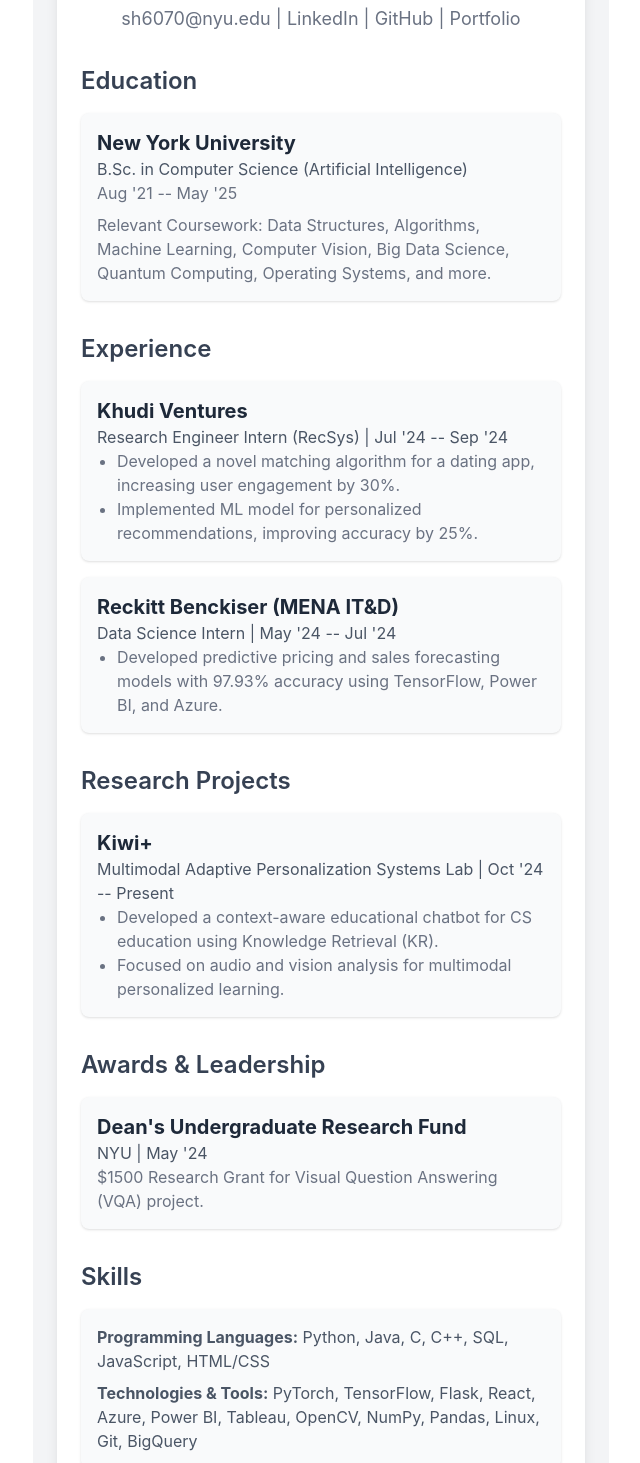
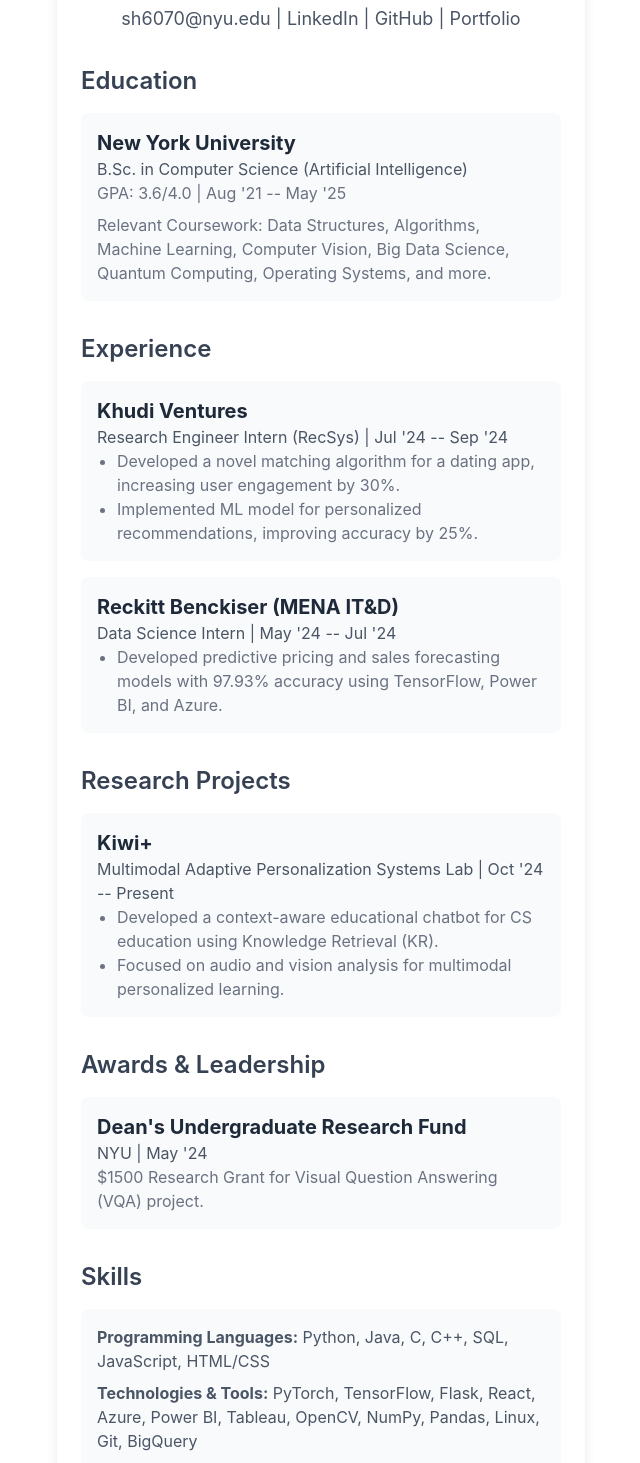
Before and after one commit to s-haider10/portfolio-blog, a Next.js app: page /experience in a window 1280 px wide. Shown: the part 227-1690 px from the top of the page, without its empty margins (319-959 px from the left). Built offline with nearby package versions, Linux system fonts and the light colour scheme.

Commit message:
Update page.tsx

```diff
--- a/app/experience/page.tsx
+++ b/app/experience/page.tsx
@@ -2,48 +2,41 @@
 
 export default function Page() {
   return (
-    <section>
-      <div className="bg-gray-100 min-h-screen p-6">
-        <div className="max-w-4xl mx-auto bg-white shadow-lg rounded-lg p-6 transition-transform duration-300 hover:scale-105">
+    <section className="min-h-screen p-6">
+      <div className="max-w-4xl mx-auto bg-white dark:bg-gray-800 shadow-lg rounded-lg p-6 transition duration-300 ease-in-out">
         <div className="text-center mb-8">
-            <h1 className="text-4xl font-bold text-gray-800 hover:text-blue-600 transition-colors duration-300">
+          <h1 className="text-4xl font-bold text-gray-800 dark:text-gray-200">
             Syed Ali Haider
           </h1>
-            <div className="text-gray-500 text-lg mt-2">
-              <a
-                href="mailto:sh6070@nyu.edu"
-                className="hover:underline hover:text-blue-600 transition-colors duration-300"
-              >
+          <div className="text-gray-600 dark:text-gray-400 text-lg mt-2">
+            <a href="mailto:sh6070@nyu.edu" className="hover:underline">
               sh6070@nyu.edu
             </a>{" "}
-              |
+            |{" "}
             <a
               href="https://linkedin.com/in/haider-tech"
               target="_blank"
               rel="noreferrer"
-                className="hover:underline hover:text-blue-600 transition-colors duration-300"
+              className="hover:underline"
             >
-                {" "}
               LinkedIn
             </a>{" "}
-              |
+            |{" "}
             <a
               href="https://github.com/s-haider10"
               target="_blank"
               rel="noreferrer"
-                className="hover:underline hover:text-blue-600 transition-colors duration-300"
+              className="hover:underline"
             >
-                {" "}
               GitHub
             </a>{" "}
-              |
+            |{" "}
             <a
               href="https://s-haider10.github.io/#"
               target="_blank"
               rel="noreferrer"
-                className="hover:underline hover:text-blue-600 transition-colors duration-300"
+              className="hover:underline"
             >
-                {" "}
               Portfolio
             </a>
           </div>
@@ -51,18 +44,20 @@
 
         {/* Education Section */}
         <section className="mb-8">
-            <h2 className="text-2xl font-semibold text-gray-700 mb-4 hover:text-blue-600 transition-colors duration-300">
+          <h2 className="text-2xl font-semibold text-gray-700 dark:text-gray-300 mb-4">
             Education
           </h2>
-            <div className="bg-gray-50 p-4 rounded-lg shadow-sm">
-              <h3 className="text-xl font-bold text-gray-800">
+          <div className="bg-gray-50 dark:bg-gray-700 p-4 rounded-lg transition duration-300">
+            <h3 className="text-xl font-bold text-gray-800 dark:text-gray-200">
               New York University
             </h3>
-              <p className="text-gray-600">
+            <p className="text-gray-600 dark:text-gray-400">
               B.Sc. in Computer Science (Artificial Intelligence)
             </p>
-              <p className="text-gray-500">Aug '21 -- May '25</p>
-              <p className="text-gray-500 mt-2">
+            <p className="text-gray-500 dark:text-gray-500">
+              GPA: 3.6/4.0 | Aug '21 -- May '25
+            </p>
+            <p className="text-gray-500 dark:text-gray-400 mt-2">
               Relevant Coursework: Data Structures, Algorithms, Machine
               Learning, Computer Vision, Big Data Science, Quantum Computing,
               Operating Systems, and more.
@@ -72,18 +67,18 @@
 
         {/* Experience Section */}
         <section className="mb-8">
-            <h2 className="text-2xl font-semibold text-gray-700 mb-4 hover:text-blue-600 transition-colors duration-300">
+          <h2 className="text-2xl font-semibold text-gray-700 dark:text-gray-300 mb-4">
             Experience
           </h2>
           <div className="space-y-4">
-              <div className="bg-gray-50 p-4 rounded-lg shadow-sm">
-                <h3 className="text-xl font-bold text-gray-800">
+            <div className="bg-gray-50 dark:bg-gray-700 p-4 rounded-lg transition duration-300">
+              <h3 className="text-xl font-bold text-gray-800 dark:text-gray-200">
                 Khudi Ventures
               </h3>
-                <p className="text-gray-600">
+              <p className="text-gray-600 dark:text-gray-400">
                 Research Engineer Intern (RecSys) | Jul '24 -- Sep '24
               </p>
-                <ul className="list-disc pl-5 text-gray-500">
+              <ul className="list-disc pl-5 text-gray-500 dark:text-gray-400">
                 <li>
                   Developed a novel matching algorithm for a dating app,
                   increasing user engagement by 30%.
@@ -95,17 +90,17 @@
               </ul>
             </div>
 
-              <div className="bg-gray-50 p-4 rounded-lg shadow-sm">
-                <h3 className="text-xl font-bold text-gray-800">
+            <div className="bg-gray-50 dark:bg-gray-700 p-4 rounded-lg transition duration-300">
+              <h3 className="text-xl font-bold text-gray-800 dark:text-gray-200">
                 Reckitt Benckiser (MENA IT&D)
               </h3>
-                <p className="text-gray-600">
+              <p className="text-gray-600 dark:text-gray-400">
                 Data Science Intern | May '24 -- Jul '24
               </p>
-                <ul className="list-disc pl-5 text-gray-500">
+              <ul className="list-disc pl-5 text-gray-500 dark:text-gray-400">
                 <li>
-                    Developed predictive pricing and sales forecasting models
-                    with 97.93% accuracy using TensorFlow, Power BI, and Azure.
+                  Developed predictive pricing and sales forecasting models with
+                  97.93% accuracy using TensorFlow, Power BI, and Azure.
                 </li>
               </ul>
             </div>
@@ -114,20 +109,22 @@
 
         {/* Research Projects Section */}
         <section className="mb-8">
-            <h2 className="text-2xl font-semibold text-gray-700 mb-4 hover:text-blue-600 transition-colors duration-300">
+          <h2 className="text-2xl font-semibold text-gray-700 dark:text-gray-300 mb-4">
             Research Projects
           </h2>
           <div className="space-y-4">
-              <div className="bg-gray-50 p-4 rounded-lg shadow-sm">
-                <h3 className="text-xl font-bold text-gray-800">Kiwi+</h3>
-                <p className="text-gray-600">
+            <div className="bg-gray-50 dark:bg-gray-700 p-4 rounded-lg transition duration-300">
+              <h3 className="text-xl font-bold text-gray-800 dark:text-gray-200">
+                Kiwi+
+              </h3>
+              <p className="text-gray-600 dark:text-gray-400">
                 Multimodal Adaptive Personalization Systems Lab | Oct '24 --
                 Present
               </p>
-                <ul className="list-disc pl-5 text-gray-500">
+              <ul className="list-disc pl-5 text-gray-500 dark:text-gray-400">
                 <li>
-                    Developed a context-aware educational chatbot for CS
-                    education using Knowledge Retrieval (KR).
+                  Developed a context-aware educational chatbot for CS education
+                  using Knowledge Retrieval (KR).
                 </li>
                 <li>
                   Focused on audio and vision analysis for multimodal
@@ -140,16 +137,16 @@
 
         {/* Awards & Leadership */}
         <section className="mb-8">
-            <h2 className="text-2xl font-semibold text-gray-700 mb-4 hover:text-blue-600 transition-colors duration-300">
+          <h2 className="text-2xl font-semibold text-gray-700 dark:text-gray-300 mb-4">
             Awards & Leadership
           </h2>
           <div className="space-y-4">
-              <div className="bg-gray-50 p-4 rounded-lg shadow-sm">
-                <h3 className="text-xl font-bold text-gray-800">
+            <div className="bg-gray-50 dark:bg-gray-700 p-4 rounded-lg transition duration-300">
+              <h3 className="text-xl font-bold text-gray-800 dark:text-gray-200">
                 Dean's Undergraduate Research Fund
               </h3>
-                <p className="text-gray-600">NYU | May '24</p>
-                <p className="text-gray-500">
+              <p className="text-gray-600 dark:text-gray-400">NYU | May '24</p>
+              <p className="text-gray-500 dark:text-gray-400">
                 $1500 Research Grant for Visual Question Answering (VQA)
                 project.
               </p>
@@ -159,23 +156,22 @@
 
         {/* Skills Section */}
         <section className="mb-8">
-            <h2 className="text-2xl font-semibold text-gray-700 mb-4 hover:text-blue-600 transition-colors duration-300">
+          <h2 className="text-2xl font-semibold text-gray-700 dark:text-gray-300 mb-4">
             Skills
           </h2>
-            <div className="bg-gray-50 p-4 rounded-lg shadow-sm">
-              <p className="text-gray-600">
-                <strong>Programming Languages:</strong> Python, Java, C, C++,
-                SQL, JavaScript, HTML/CSS
+          <div className="bg-gray-50 dark:bg-gray-700 p-4 rounded-lg transition duration-300">
+            <p className="text-gray-600 dark:text-gray-400">
+              <strong>Programming Languages:</strong> Python, Java, C, C++, SQL,
+              JavaScript, HTML/CSS
             </p>
-              <p className="text-gray-600 mt-2">
-                <strong>Technologies & Tools:</strong> PyTorch, TensorFlow,
-                Flask, React, Azure, Power BI, Tableau, OpenCV, NumPy, Pandas,
-                Linux, Git, BigQuery
+            <p className="text-gray-600 dark:text-gray-400 mt-2">
+              <strong>Technologies & Tools:</strong> PyTorch, TensorFlow, Flask,
+              React, Azure, Power BI, Tableau, OpenCV, NumPy, Pandas, Linux,
+              Git, BigQuery
             </p>
           </div>
         </section>
       </div>
-      </div>
     </section>
   );
 }
```
Lines whose indentation alone changed are shown as unchanged.
